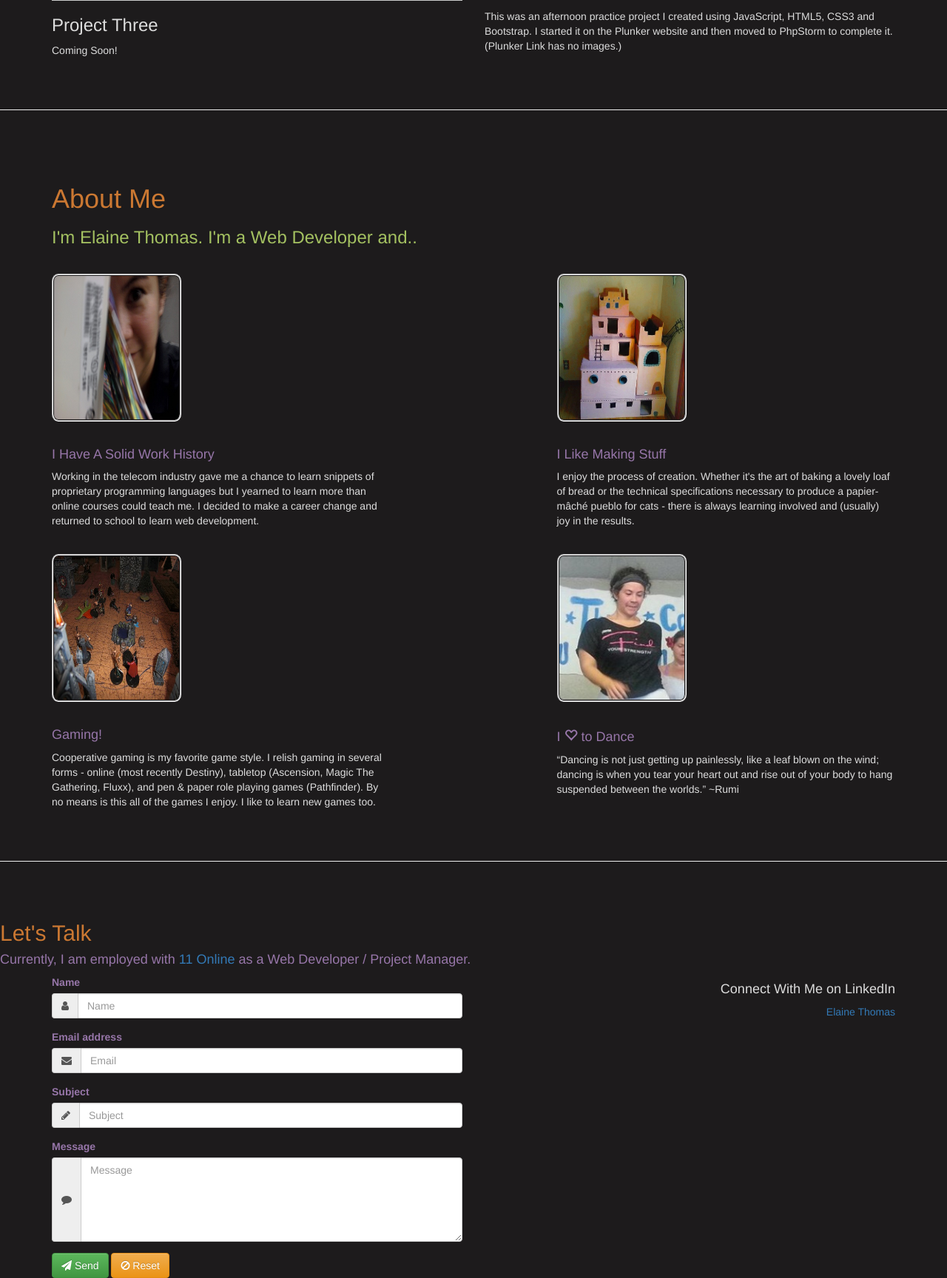
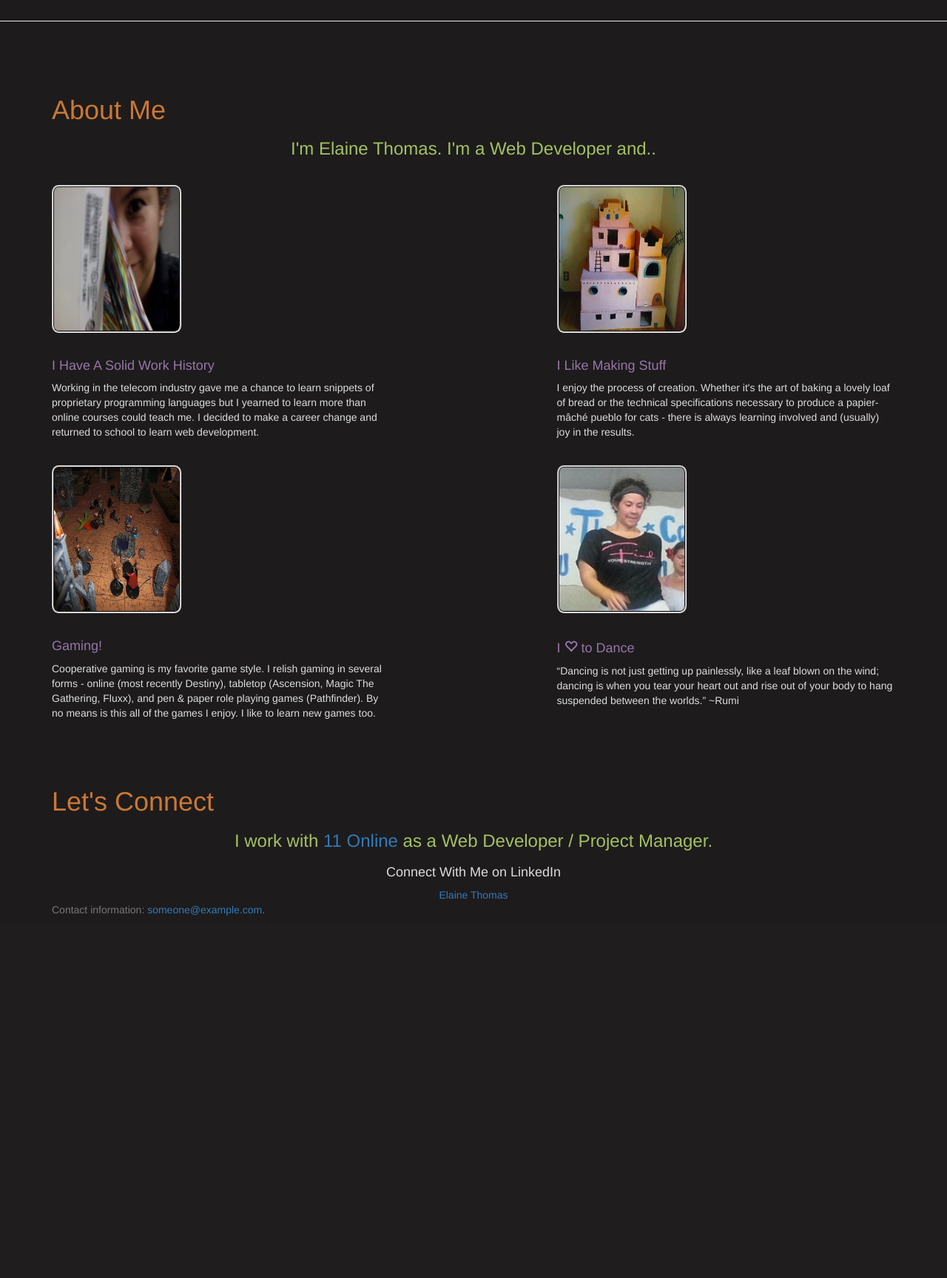
Before and after one commit to elainethomas/el41net, a PHP site: page / in a window 1280 px wide. Shown: the part 2711-4439 px from the top of the page at 74% size. After the commit the page ends 3949 px from the top, so only its background shows below. Run offline with PHP 8.4, Linux system fonts and the light colour scheme; grey boxes labelled with a size stand in for pictures from a placeholder-image service; some libraries are stand-ins or nearby versions.

Commit message:
page alignment, font changes, LI badge

```diff
--- a/el41netStyle.css
+++ b/el41netStyle.css
@@ -179,10 +179,6 @@ form#sample-form {
 
 /*LinkedIn badge*/
 
-.LI-profile-badge, .linkedin h4 {
-	text-align: right;
-}
-
 .padded-bottom {
     padding-bottom: 4em;
 }
@@ -199,3 +195,24 @@ th, td {
     text-align: left;
     border: 1px #a4c161 dotted;
 }
+
+.page-header {
+    border-bottom: none;
+    padding: 0;
+    margin: 0 auto;
+}
+
+.main {
+    max-width: 1200px;
+    margin: 0 auto;
+}
+.center {
+    text-align: center;
+}
+
+@media screen and (min-width: 768px) {
+    .container .jumbotron, .container-fluid .jumbotron {
+        padding-right: 60px;
+        padding-left: 5px;
+    }
+}
--- a/index.php
+++ b/index.php
@@ -82,15 +82,10 @@
 <!-- end of jumbotron -->
 
 <main>
-			<br>
-			<br>
-
-			<!--Portfolio - where I'll have screen shots of my websites mapped to live sites-->
-			<!-- Page Header -->
     <div class="container">
         <div class="row">
             <div class="col-lg-12">
-						<h1 class="page-header"><span class="jtron-h2" id="portfolio">Portfolio</span><br>
+                <h1 class="page-header jtron-h2" id="portfolio">Portfolio<br>
                     <small>
                         <a href="https://github.com/ethomas12">
                             See My GitHub<img src="images/gitButn.png" alt="octoCat" id="lilKitty"></a>
@@ -103,7 +98,7 @@
         <!-- /row -->
 
         <!--tech toolbox progress bar-->
-				<h3 class="jtron-h3">My Tech Toolbox:</h3>
+        <h3 class="jtron-h3 center">My Tech Toolbox:</h3>
         <div class="container">
             <div class="row">
                 <div class="col-md-2"></div>
@@ -159,7 +154,7 @@
         <br>
         <!--end of tool box-->
         <div>
-					<h3 class="jtron-h3">I have also worked with the following technologies:</h3><br>
+            <h3 class="jtron-h3 center">I have also worked with the following technologies:</h3><br>
             <table>
                 <thead>
                 <tr>
@@ -251,7 +246,7 @@
 
     <div class="container" id="aboutMe">
         <h1 class="jtron-h2">About Me</h1>
-				<h3 class="jtron-h3">I'm Elaine Thomas. I'm a Web Developer and..</h3>
+        <h3 class="jtron-h3 center">I'm Elaine Thomas. I'm a Web Developer and..</h3>
     </div>
     <div class="container">
         <div class="row">
@@ -305,78 +300,32 @@
             </div>
         </div>
     </div>
-			<br>
-			<br>
-			<hr>
-
-			<!-- Beginning of contact page contact form template from DDCB -->
 
     <!-- The div class="form-wrap" is the black box containing the form. It's set to a column width of 12 for small screens, and a column width of 6 for medium screens on up -->
-			<h2 class="jtron-h2" id="contact">Let's Talk</h2>
-			<h4 class="jtron-h4">Currently, I am employed with <a href="http://11online.us">11 Online</a> as a Web
-				Developer / Project Manager.</h4>
+    <div class="container"><h1 class="jtron-h2" id="contact">Let's Connect</h1>
+        <h3 class="jtron-h3 center">I work with <a href="http://11online.us">11 Online</a> as a Web
+            Developer / Project Manager.</h3></div>
     <div class="container">
         <div class="row">
-					<!-- begin form from DDBC-->
-					<div class="col-md-6">
-						<form id="contact-form" action="php/lib/mailer.php" method="post">
-							<div class="form-group">
-								<label for="name">Name</label>
-								<div class="input-group">
-									<div class="input-group-addon">
-										<i class="fa fa-user" aria-hidden="true"></i>
-									</div>
-									<input type="text" class="form-control" id="name" name="name" placeholder="Name">
-								</div>
-							</div>
-							<div class="form-group">
-								<label for="email">Email address</label>
-								<div class="input-group">
-									<div class="input-group-addon">
-										<i class="fa fa-envelope" aria-hidden="true"></i>
-									</div>
-									<input type="email" class="form-control" id="email" name="email" placeholder="Email">
-								</div>
-							</div>
-							<div class="form-group">
-								<label for="subject">Subject</label>
-								<div class="input-group">
-									<div class="input-group-addon">
-										<i class="fa fa-pencil" aria-hidden="true"></i>
-									</div>
-									<input type="text" class="form-control" id="subject" name="subject" placeholder="Subject">
-								</div>
-							</div>
-							<div class="form-group">
-								<label for="message">Message</label>
-								<div class="input-group">
-									<div class="input-group-addon">
-										<i class="fa fa-comment" aria-hidden="true"></i>
-									</div>
-									<textarea class="form-control" rows="5" id="message" name="message"
-												 placeholder="Message"></textarea>
-								</div>
-							</div>
-							<button class="btn btn-success" type="submit"><i class="fa fa-paper-plane"></i> Send</button>
-							<button class="btn btn-warning" type="reset"><i class="fa fa-ban"></i> Reset</button>
-						</form>
+            <div class="linkedin center">
+                <h4>Connect With Me on LinkedIn</h4>
+                <!--		LinkedIn-->
+                <script type="text/javascript" src="https://platform.linkedin.com/badges/js/profile.js" async
+                        defer></script>
+                <div class="LI-profile-badge" data-version="v1" data-size="medium" data-locale="en_US"
+                     data-type="vertical" data-theme="dark" data-vanity="infinite-possibilities"><a
+                        class="LI-simple-link"
+                        href='https://www.linkedin.com/in/infinite-possibilities?trk=profile-badge'>Elaine Thomas</a>
                 </div>
 
-					<div id="output-area"></div>
-					<!-- CLOSE FORM WRAP -->
-
-					<div class="col-md-6 linkedin">
-						<h4>Connect With Me on LinkedIn</h4>
-						<!--		LinkedIn-->
-						<script type="text/javascript" src="https://platform.linkedin.com/badges/js/profile.js" async defer></script>
-						<div class="LI-profile-badge" data-version="v1" data-size="medium" data-locale="en_US"
-							  data-type="horizontal" data-theme="dark" data-vanity="infinite-possibilities"><a class="LI-simple-link"
-																													  href='https://www.linkedin.com/in/infinite-possibilities?trk=profile-badge'>Elaine
-								Thomas</a></div>
-						<div class="col-xs-12 col-md-7 form-wrap"></div>
             </div><!--			/col-->
         </div><!--				/container-->
 
-
+    </div>
+    <footer class="footer">
+        <div class="container">
+            <p class="text-muted">Contact information: <a href="mailto:someone@example.com">someone@example.com</a>.</p>
+        </div>
+    </footer>
 </body>
 </html>
```
Lines whose indentation alone changed are shown as unchanged.
